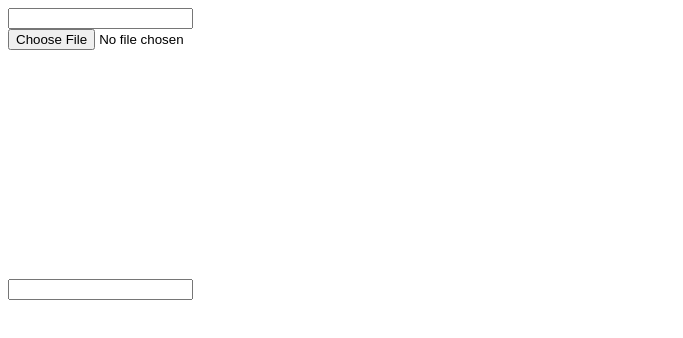
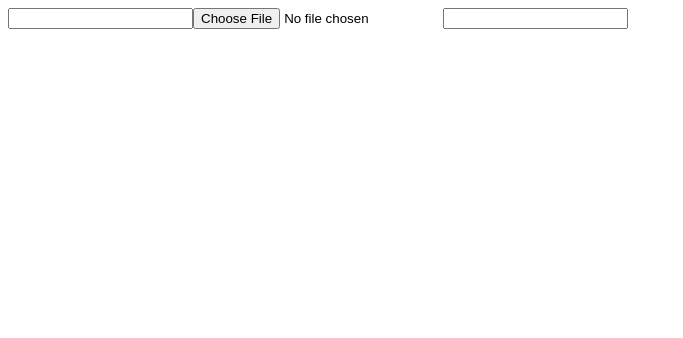
Before and after one commit to alchemy-fullstack-js-spring-2019/react-quiz-retake, a React app: page / in a window 1280 px wide. Shown: the top 338 px of the page, without its empty margins (0-683 px from the left). Built offline with nearby package versions, Linux system fonts and the light colour scheme.

Commit message:
image uploads and text can be added but throwig a weird net error when doing image uploads

```diff
--- a/src/components/TextSelector.js
+++ b/src/components/TextSelector.js
@@ -3,7 +3,6 @@ import PropTypes from 'prop-types';
 
 function TextSelector({ text, bottomText, image, handleChange }) {
   const imageStyle = {
-    display: 'block',
     height: '250px',
     width: '250px'
   };
```
Also changed, not shown: src/components/Display.css (deleted), 1 other file (tests, documents, lock files or other folders).
